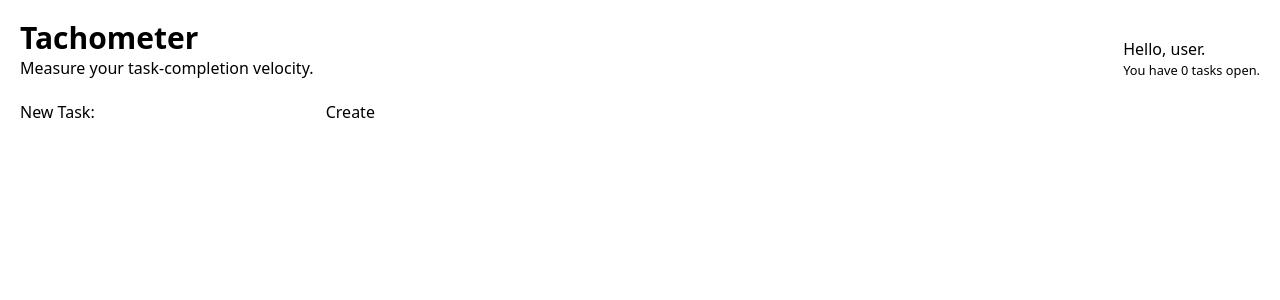
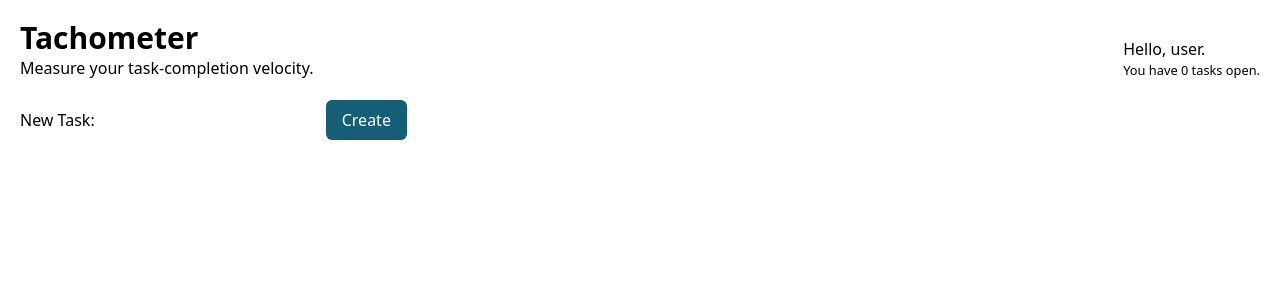
Before and after one commit to qwirecloud/react-q-and-a, a React (Create React App) app: page / in a window 1280 px wide. Shown: the top 300 px of the page. Built offline with nearby package versions, Linux system fonts and the light colour scheme.

Commit message:
chore: adding button component

```diff
--- a/src/AddTask.js
+++ b/src/AddTask.js
@@ -1,5 +1,6 @@
 import { useAtom } from "jotai";
 import { tasksAtom } from "./atoms";
+import { Button } from "./Button";
 
 export const AddTask = () => {
   const [tasks, setTasks] = useAtom(tasksAtom);
@@ -19,9 +20,7 @@ export const AddTask = () => {
       <div>
         <label>New Task:</label>
         <input name="taskTitleField" type="text" maxLength={30} />
-        <button name="createTaskButton" type="submit">
-          Create
-        </button>
+        <Button description="Create" type="submit" />
       </div>
     </form>
   );
--- /dev/null
+++ b/src/Button.js
@@ -0,0 +1,11 @@
+export const Button = ({ description, action, type }) => {
+  return (
+    <button
+      className="rounded-md py-2 px-4 bg-cyan-800 text-white"
+      onClick={action}
+      type={type}
+    >
+      {description}
+    </button>
+  );
+};
```
